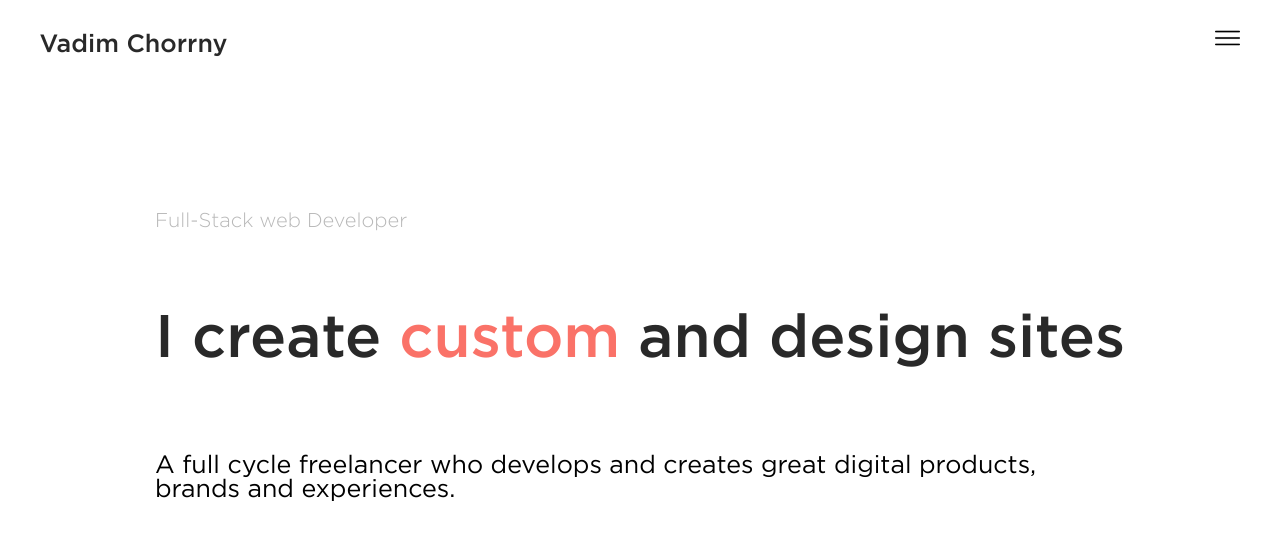
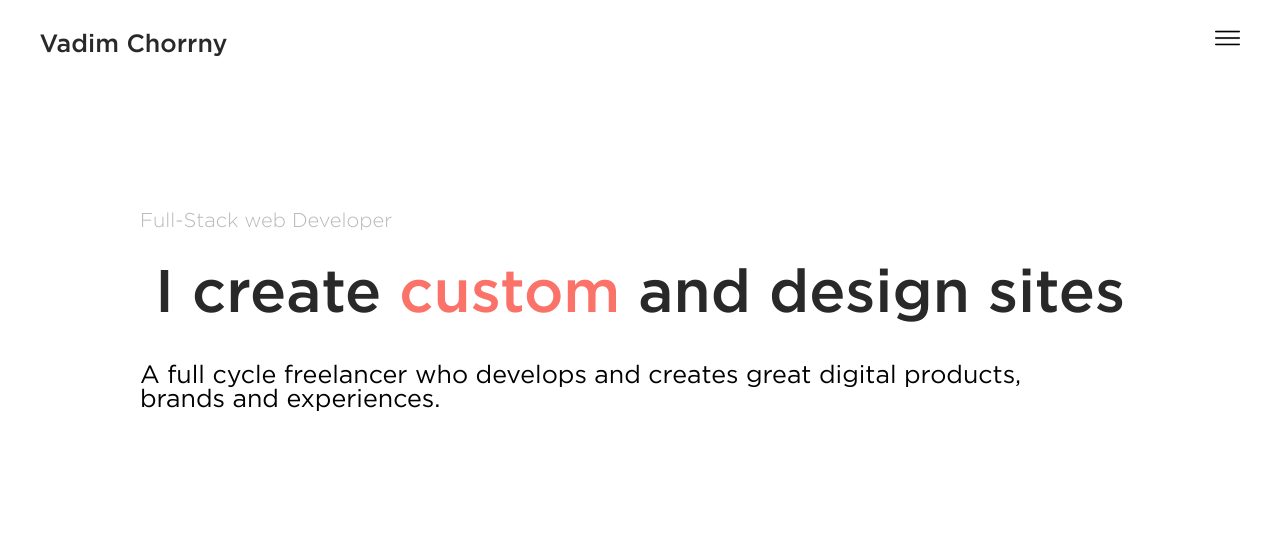
Before and after one commit to VadimChorrny/About-Me, a React (Create React App) app: page / in a window 1280 px wide. Shown: the top 540 px of the page. Built offline with nearby package versions, Linux system fonts and the light colour scheme.

Commit message:
finish(Contents)

```diff
--- a/src/Index.scss
+++ b/src/Index.scss
@@ -48,12 +48,18 @@ $red: #FA7268;
 
 }
 
+.header__logo{
+    text-decoration: none;
+
+}
+
 .header__logo p{
     font-size: 25px;
     color: $black;
     font-family: GMed;
+}
 
-}
+
 
 .header__burgermenu img{
     width: 25px;
@@ -68,6 +74,7 @@ $red: #FA7268;
     justify-content: center;
     align-items: center;
     margin-top: 110px;
+
 }
 
 .contents__inner{
@@ -80,12 +87,14 @@ $red: #FA7268;
     font-family: GLight;
     font-size: 20px;
     color: $gray;
+
 }
 
 .contents__text_second{
     font-family: GMed;
     font-size: 60px;
     color: $black;
+    margin: 15px;
 }
 
 .contents__text_second span{
@@ -97,4 +106,5 @@ $red: #FA7268;
     font-size: 25px;
     display: flex;
     width: 900px;
+
 }
--- a/src/UI/Contents.jsx
+++ b/src/UI/Contents.jsx
@@ -1,18 +1,16 @@
 import React from 'react'
 
-function Contents() {
+function Contents(props) {
+
     return (
         <div className="contents">
             <div className="contents__inner">
-                <div className="contents__text_first">
-                    <p className="text-first">Full-Stack web Developer</p>
-                </div>
-                <div className="contents__text_second">
-                    <p className="text-second">I create <span>custom</span> and design sites</p>
-                </div>
-                <div className="contents__text_third">
-                    <p className="text-third">A full cycle freelancer who develops and creates great digital products, brands and experiences.</p>
-                </div>
+
+                <p className="contents__text_first">Full-Stack web Developer</p>
+
+                <p className="contents__text_second">I create <span>custom</span> and design sites</p>
+
+                <p className="contents__text_third">A full cycle freelancer who develops and creates great digital products, brands and experiences.</p>
             </div>
         </div>
     )
--- a/src/UI/Header.jsx
+++ b/src/UI/Header.jsx
@@ -1,7 +1,9 @@
 import React from 'react'
 
+function Header() {
 
-function Header() {
+
+
     return (
         <div className="header">
             <div className="header__inner">
@@ -9,7 +11,7 @@ function Header() {
                     <p className="header__logo_text">Vadim Chorrny</p>
                 </div>
                 <div className="header__burgermenu">
-                    <img src="menu.png" alt="burger-menu" />
+                    <a href="#"><img src="menu.png" alt="burger-menu" /></a>
                 </div>
             </div>
         </div>
```
